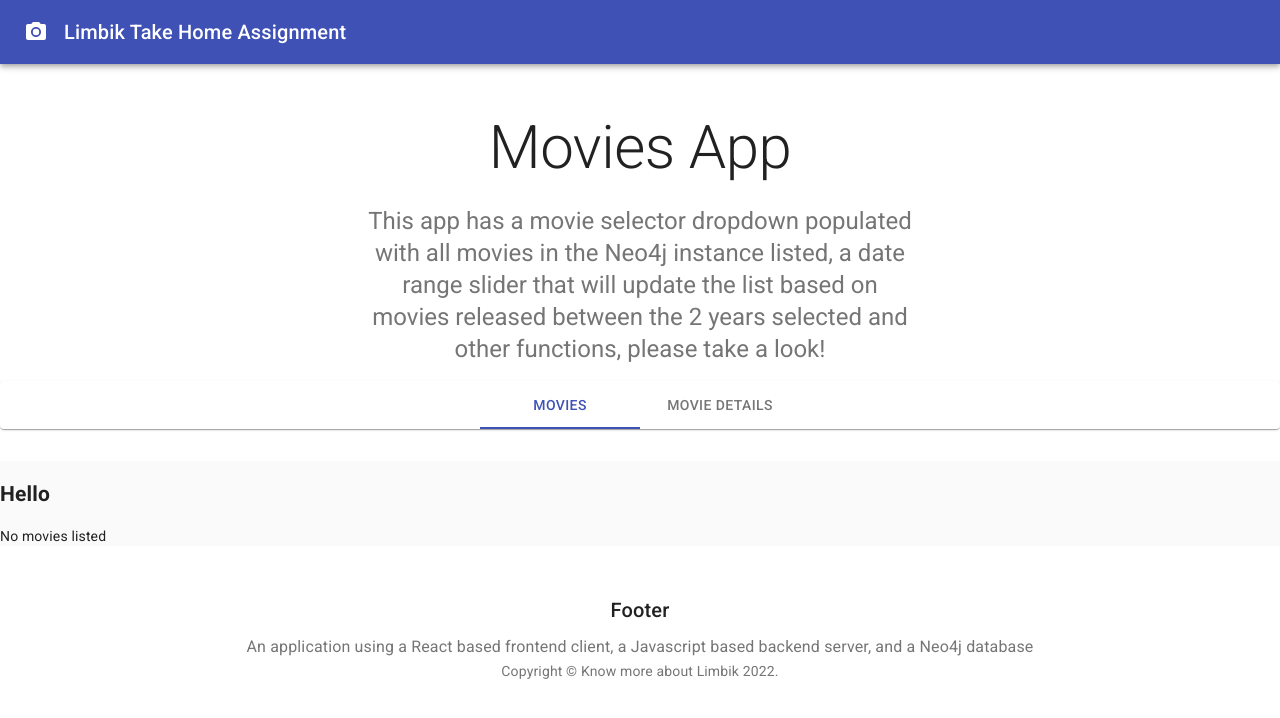
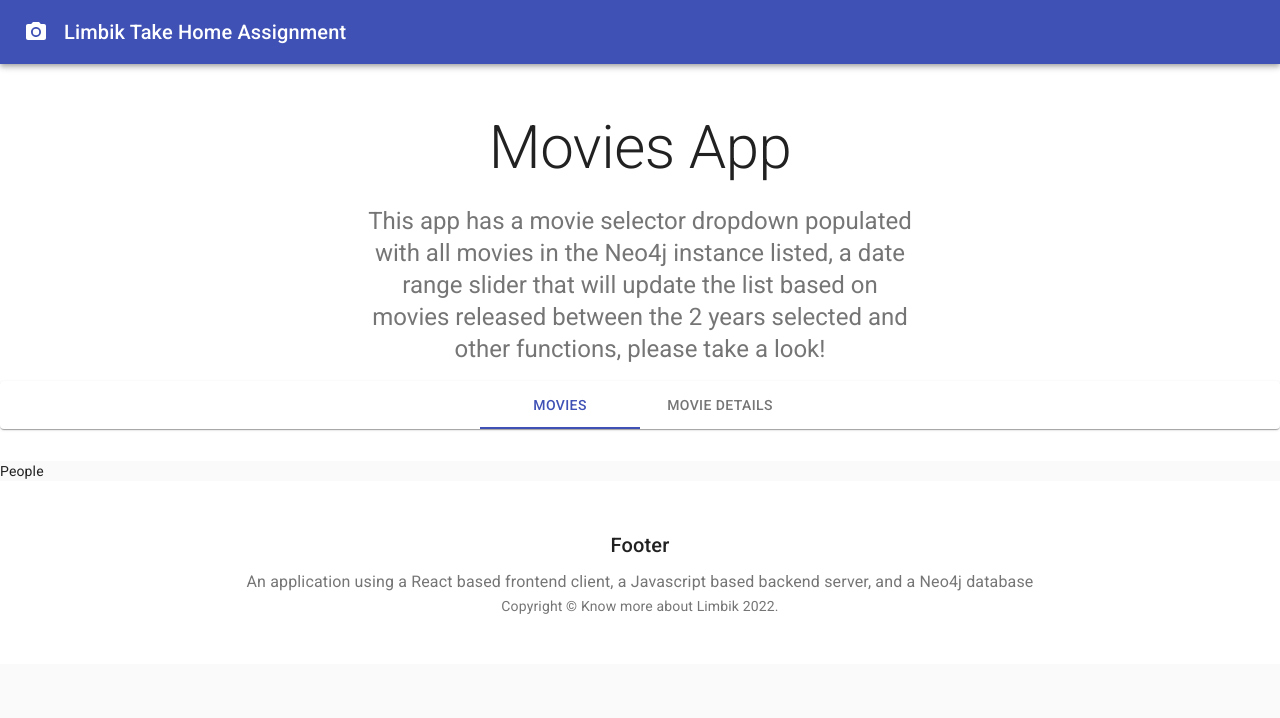
Before and after one commit to MarkDuLJ/movie_neo4j, a React (Create React App) app in the folder client/: page /people in a window 1280 px wide. Shown: the top 718 px of the page. Built offline with nearby package versions, Linux system fonts and the light colour scheme; no server answers.

Commit message:
add routes

```diff
--- a/client/package.json
+++ b/client/package.json
@@ -11,6 +11,7 @@
     "axios": "^0.26.0",
     "react": "^17.0.2",
     "react-dom": "^17.0.2",
+    "react-router-dom": "^6.2.1",
     "react-scripts": "5.0.0",
     "web-vitals": "^2.1.4"
   },
--- a/client/src/components/App.js
+++ b/client/src/components/App.js
@@ -1,12 +1,12 @@
 import React from "react";
+import { Outlet } from "react-router-dom";
+
 import Layout from "../pageLayout/Layout";
-import Movies from "../pages/Movies";
 
 const App = () => {
   return (
     <Layout>
-      <h2>Hello</h2>
-      <Movies />
+      <Outlet />
     </Layout>
   );
 };
--- a/client/src/components/DropDownMenu.js
+++ b/client/src/components/DropDownMenu.js
@@ -5,6 +5,8 @@ import MenuItem from "@material-ui/core/MenuItem";
 import FormControl from "@material-ui/core/FormControl";
 import Select from "@material-ui/core/Select";
 import Button from "@material-ui/core/Button";
+
+import { Link } from "react-router-dom";
 
 import { getMovieTitles } from "../utils";
 
@@ -49,7 +51,7 @@ const DropDownMenu = ({ movieList }) => {
           {movieList &&
             list.map((movie) => (
               <MenuItem value={movie} key={movie}>
-                {movie}
+                <Link to={movie}>{movie}</Link>
               </MenuItem>
             ))}
         </Select>
--- a/client/src/components/TabBar.js
+++ b/client/src/components/TabBar.js
@@ -21,6 +21,7 @@ const TabBar = () => {
         textColor="primary"
         centered
       >
+        {/*tab can't add Link???*/}
         <Tab label="Movies" />
         <Tab label="Movie Details" />
       </Tabs>
--- a/client/src/index.js
+++ b/client/src/index.js
@@ -1,5 +1,28 @@
 import React from "react";
-import ReactDOM from "react-dom";
+import { render } from "react-dom";
+import { BrowserRouter, Routes, Route } from "react-router-dom";
+
 import App from "./components/App";
+import Movies from "./pages/Movies";
+import People from "./pages/People";
 
-ReactDOM.render(<App />, document.getElementById("root"));
+const rootElement = document.getElementById("root");
+render(
+  <BrowserRouter>
+    <Routes>
+      <Route path="/" element={<App />}>
+        <Route path="movies" element={<Movies />} />
+        <Route path="people" element={<People />} />
+      </Route>
+      <Route
+        path="*"
+        element={
+          <main style={{ padding: "1rem" }}>
+            <p>There's nothing here!</p>
+          </main>
+        }
+      />
+    </Routes>
+  </BrowserRouter>,
+  rootElement
+);
--- a/client/src/pageLayout/Head.js
+++ b/client/src/pageLayout/Header.js
@@ -6,7 +6,7 @@ import Toolbar from "@material-ui/core/Toolbar";
 import Typography from "@material-ui/core/Typography";
 import { makeStyles } from "@material-ui/core/styles";
 
-const Head = () => {
+const Header = () => {
   const classes = useStyles();
   return (
     <>
@@ -29,4 +29,4 @@ const useStyles = makeStyles((theme) => ({
   },
 }));
 
-export default Head;
+export default Header;
--- a/client/src/pageLayout/Layout.js
+++ b/client/src/pageLayout/Layout.js
@@ -4,7 +4,7 @@ import { makeStyles } from "@material-ui/core/styles";
 import Container from "@material-ui/core/Container";
 
 import Footer from "./Footer";
-import Head from "./Head";
+import Header from "./Header";
 import TabBar from "../components/TabBar";
 
 const Layout = ({ children }) => {
@@ -12,7 +12,7 @@ const Layout = ({ children }) => {
 
   return (
     <>
-      <Head />
+      <Header />
       <main>
         <div className={classes.heroContent}>
           <Container maxWidth="sm">
--- a/client/src/pages/Movies.js
+++ b/client/src/pages/Movies.js
@@ -23,7 +23,7 @@ const Movies = () => {
       }
     };
     getMovies();
-  });
+  }, []);
 
   const onSlideChange = (newValue) => {
     const newMovieArray = getMoviesByYear(movieList, newValue);
--- /dev/null
+++ b/client/src/pages/People.js
@@ -0,0 +1,7 @@
+import React from "react";
+
+const People = () => {
+  return <div>People</div>;
+};
+
+export default People;
```
Also changed, not shown: client/src/pages/MovieDetail.js (added, +8 -0 lines), 1 other file (tests, documents, lock files or other folders).
